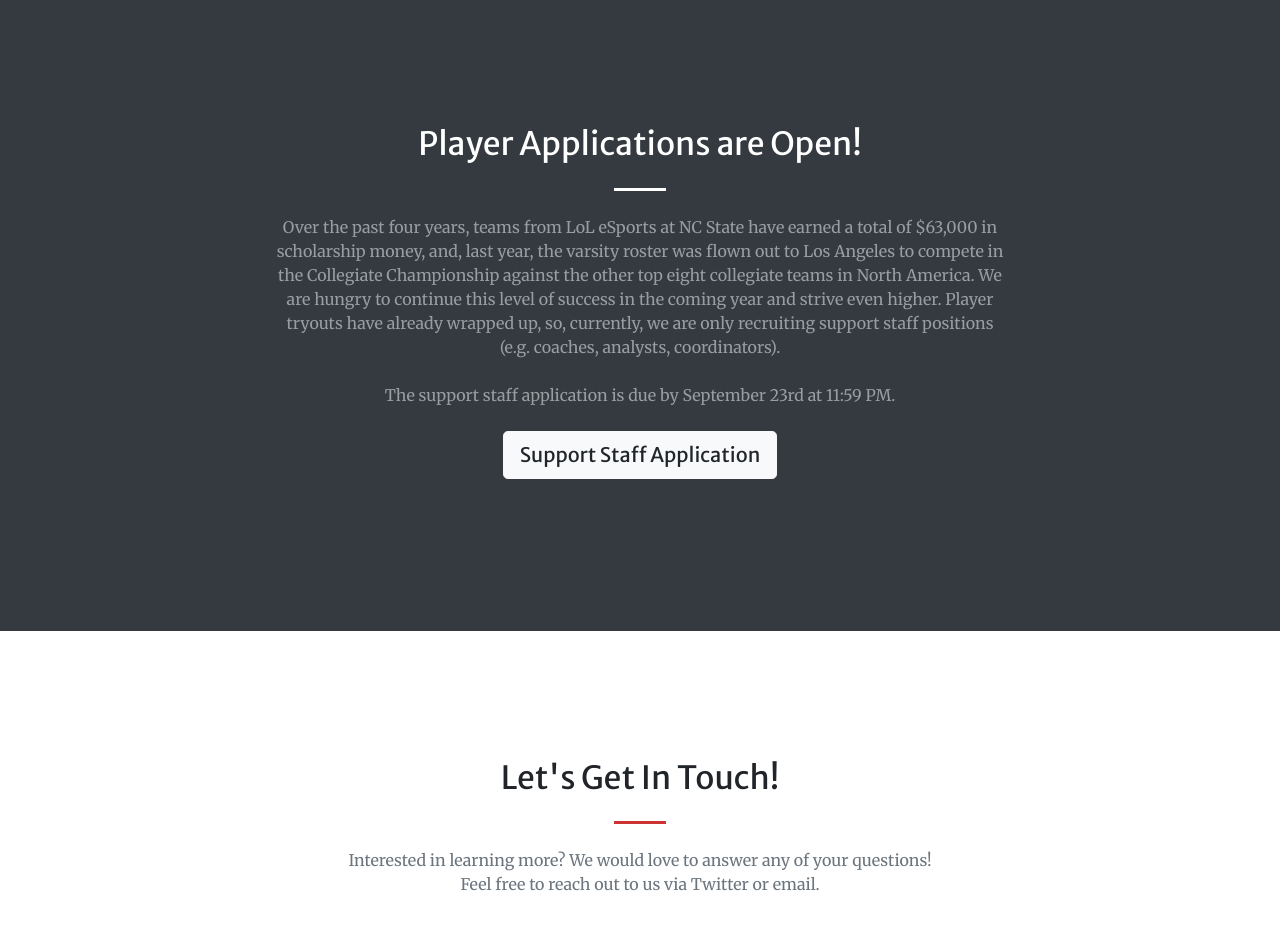
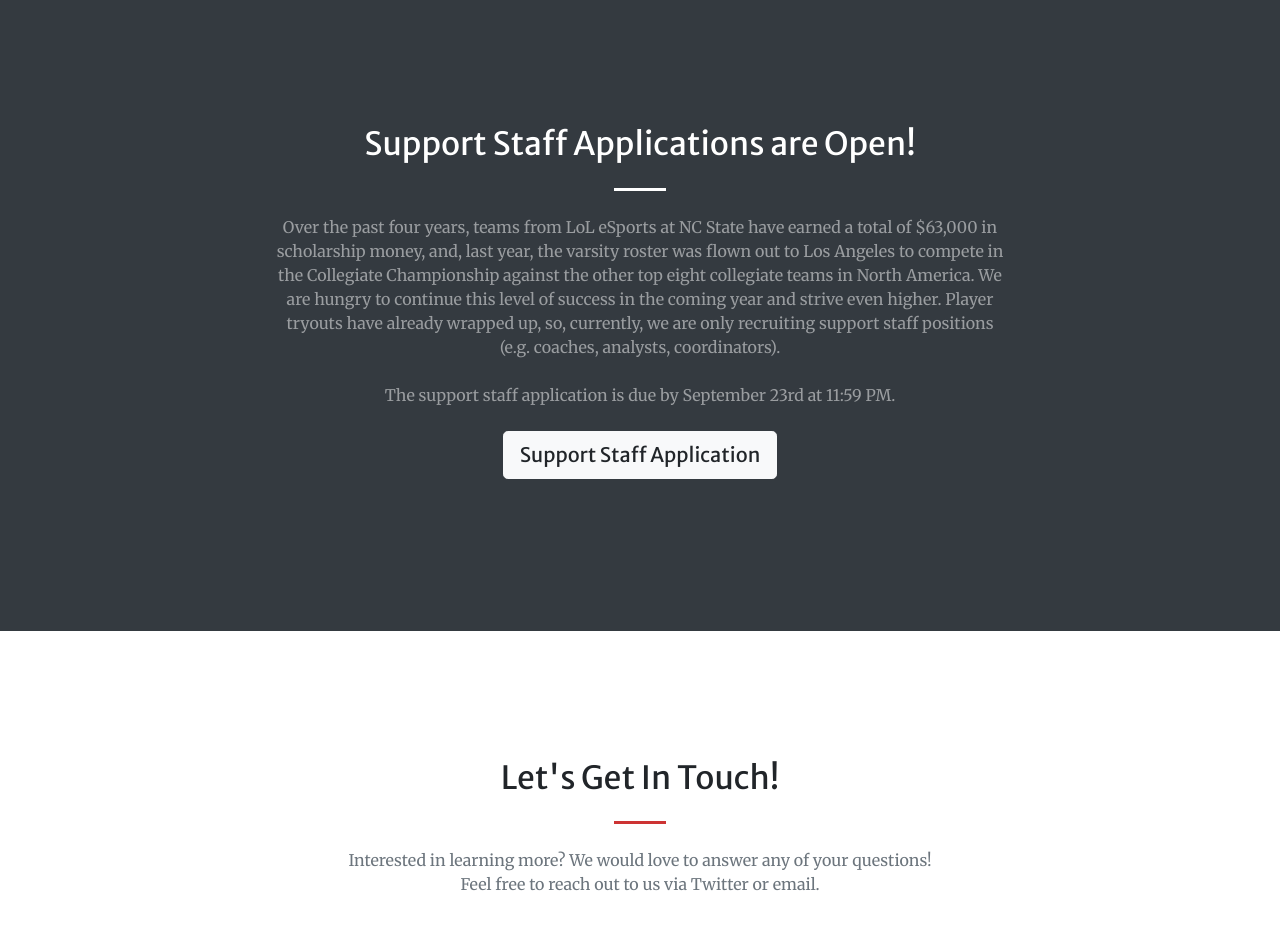
Before and after one commit to sdownhower/sdownhower.github.io, a website with bundled scripts: page index.html in a window 1280 px wide. Shown: the part 1688-2613 px from the top of the page. Built offline with nearby package versions, Linux system fonts and the light colour scheme.

Commit message:
Fixed Title of Application Section

```diff
--- a/index.html
+++ b/index.html
@@ -220,7 +220,7 @@
     <div class="container text-center">
         <div class="row justify-content-center">
             <div class="col-lg-8 text-center">
-              <h2 class="mb-4">Player Applications are Open!</h2>
+              <h2 class="mb-4">Support Staff Applications are Open!</h2>
               <hr class="divider light my-4">
               <p class="text-white-50 mb-4">Over the past four years, teams from LoL eSports at NC State have earned a total of $63,000
                 in scholarship money, and, last year, the varsity roster was flown out to Los Angeles to compete in the Collegiate
```
